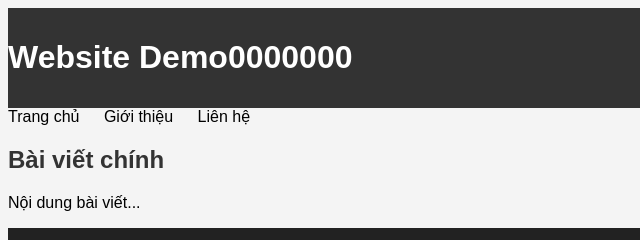
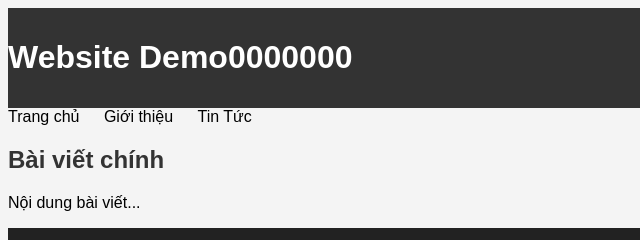
Before and after one commit to PAnhDuc/htmlcs, a website: page index.html in a window 1280 px wide. Shown: the top 240 px of the page, 0-640 px from the left. Drawn offline with Linux system fonts and the light colour scheme.

Commit message:
update file html

```diff
--- a/index.html
+++ b/index.html
@@ -13,7 +13,7 @@
             <ul>
                 <li>Trang chủ</li>
                 <li>Giới thiệu</li>
-                <li>Liên hệ</li>
+                <li>Tin Tức</li>
             </ul>
         <nav> <!-- Lỗi: Thẻ không đóng đúng -->
     </div>
```
